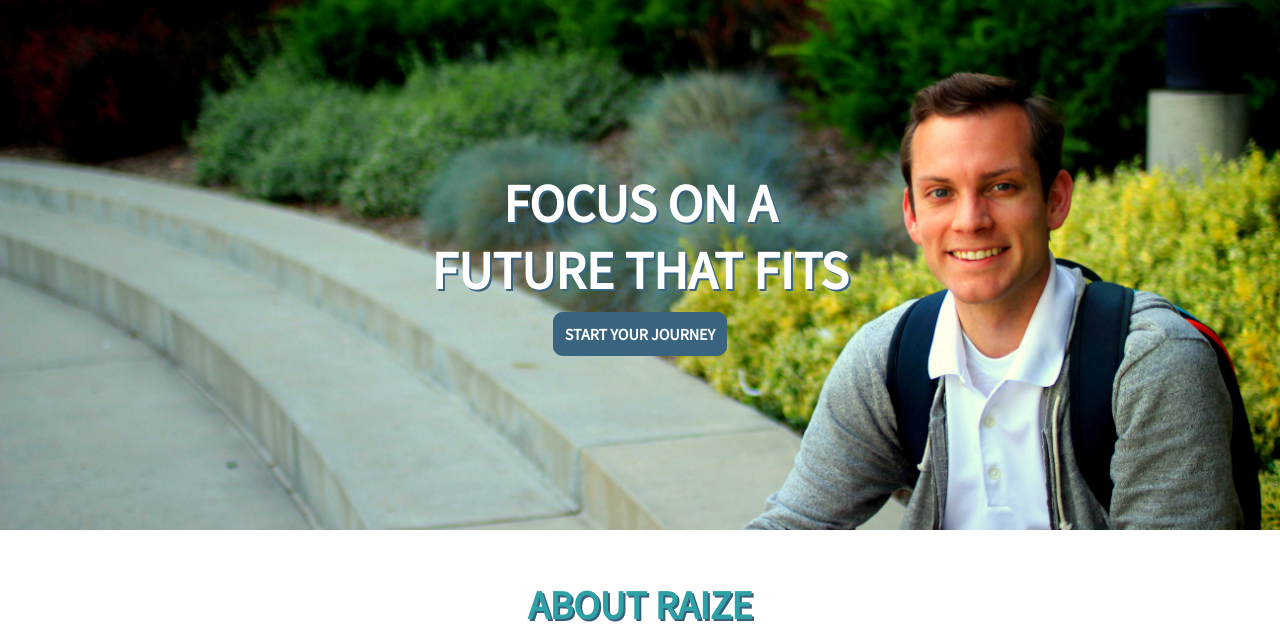
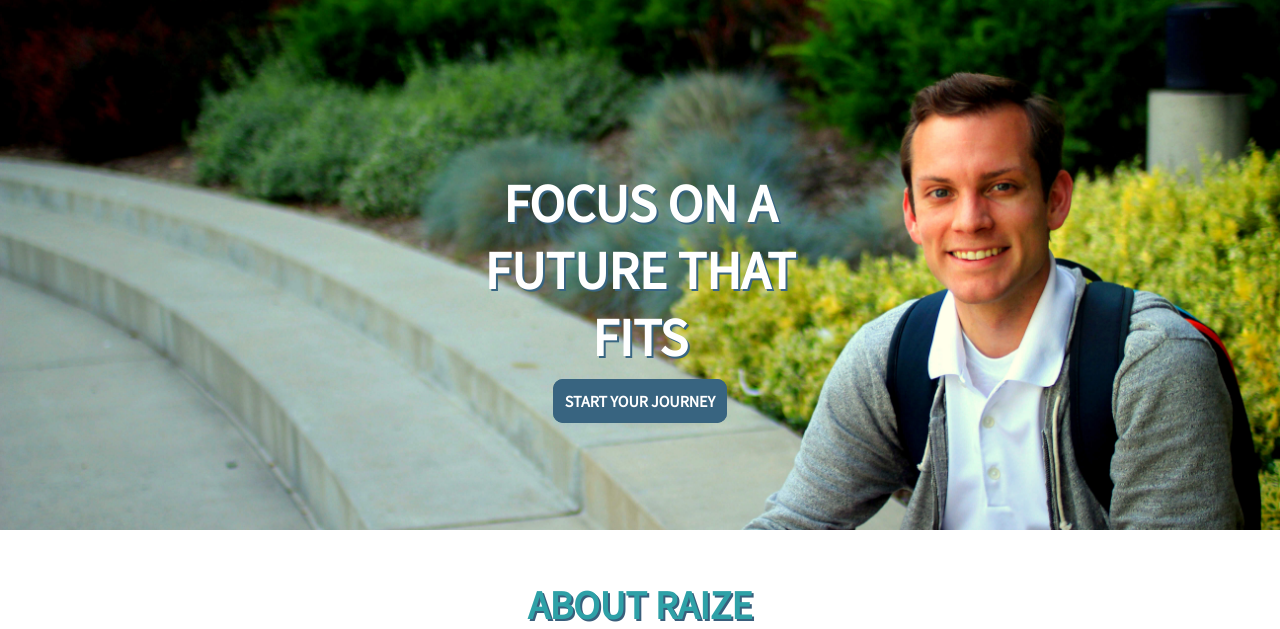
Before and after one commit to derekbrimley/raize, a Django app: page / in a window 1280 px wide. Shown: the part 107-736 px from the top of the page. Run offline with Django 3.2, Linux system fonts and the light colour scheme; some libraries are stand-ins or nearby versions.

Commit message:
Update style.css

```diff
--- a/quiz/static/quiz/css/style.css
+++ b/quiz/static/quiz/css/style.css
@@ -166,7 +166,7 @@ ol{
 }
 
 #img_content{
-	width:420px;
+	width:320px;
 	margin-left: auto;
 	margin-right: auto;
     text-align: center;
```
